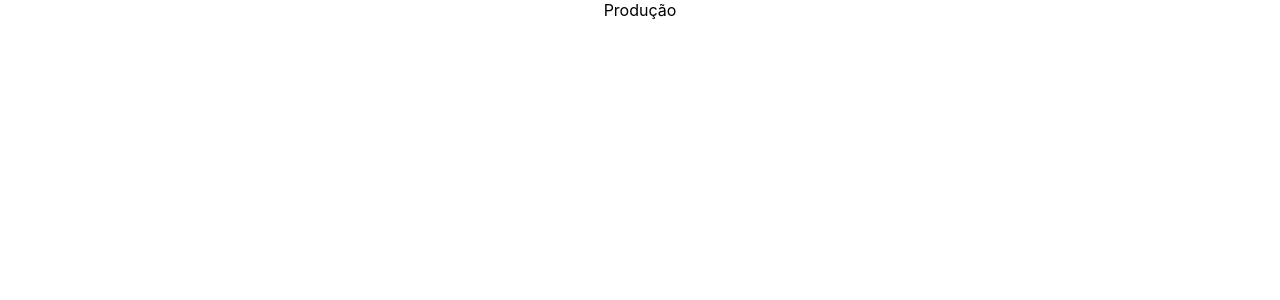
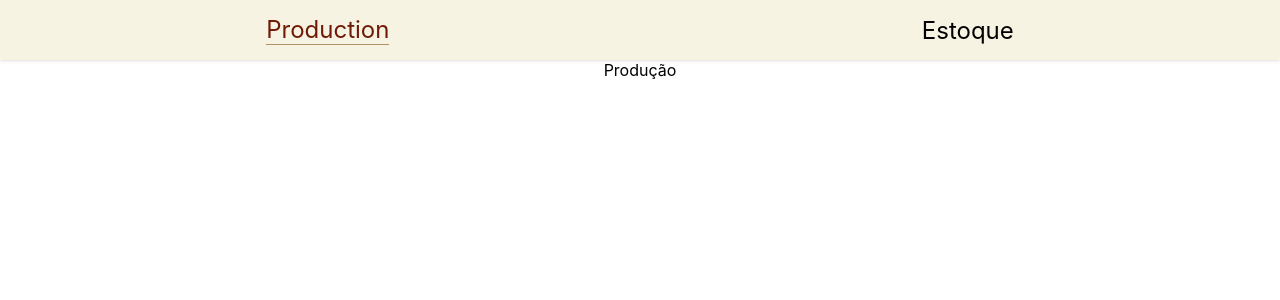
Before and after one commit to joaobibiano/reactjs-dominando-front-end, a React (Vite) app in the folder react-router/03-breadact/: page /production in a window 1280 px wide. Shown: the top 300 px of the page. Built offline with nearby package versions, Linux system fonts and the light colour scheme.

Commit message:
create navbar

```diff
--- a/react-router/03-breadact/src/App.tsx
+++ b/react-router/03-breadact/src/App.tsx
@@ -2,11 +2,13 @@ import { useState } from "react";
 import logo from "./logo.svg";
 import "./App.css";
 import { BrowserRouter, Switch, Route, Redirect } from "react-router-dom";
+import { Navbar } from "./components/Navbar";
 
 function App() {
   return (
     <div className="App">
       <BrowserRouter>
+        <Navbar />
         <Switch>
           <Route exact path="/">
             <Redirect to="/production" />
--- /dev/null
+++ b/react-router/03-breadact/src/components/Navbar/index.tsx
@@ -0,0 +1,10 @@
+import { Container, Link } from "./styles";
+
+export const Navbar = () => {
+  return (
+    <Container>
+      <Link to="/production">Production</Link>
+      <Link to="/stock">Estoque</Link>
+    </Container>
+  );
+};
--- /dev/null
+++ b/react-router/03-breadact/src/components/Navbar/styles.ts
@@ -0,0 +1,25 @@
+import styled from "styled-components";
+import { NavLink } from "react-router-dom";
+
+export const Container = styled.div`
+  display: flex;
+  justify-content: space-around;
+  align-items: center;
+
+  height: 60px;
+  background-color: #f7f3e3;
+  box-shadow: 0 0 4px rgba(0, 0, 0, 0.2);
+`;
+
+export const Link = styled(NavLink)`
+  text-decoration: none;
+  color: black;
+  font-size: 1.5rem;
+
+  &.active {
+    color: #6f1a07;
+    border-bottom-width: 1px;
+    border-bottom-style: solid;
+    border-bottom-color: #af9164;
+  }
+`;
```
